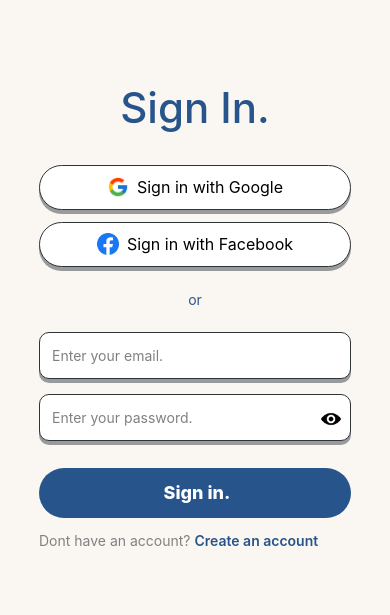
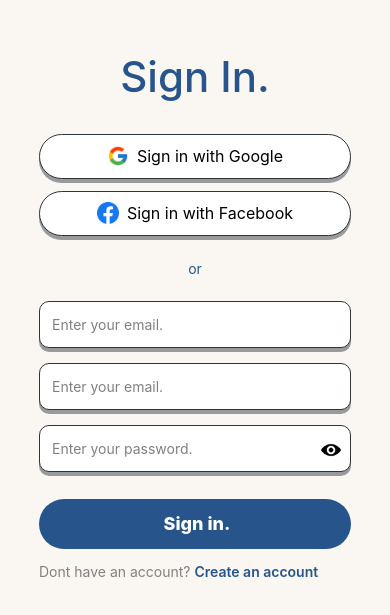
Before and after one commit to Sambid10/native, a React Native app: screen /Login in a window 390 px wide. Shown: the part 107-722 px from the top of the page. Built offline with nearby package versions, Linux system fonts and the light colour scheme.

Commit message:
added another social btn

```diff
--- a/src/screens/LoginPage/index.tsx
+++ b/src/screens/LoginPage/index.tsx
@@ -44,6 +44,10 @@ export default function LoginScreen() {
           handleValue={handleEmail}
           placeholder="Enter your email."
         />
+         <SocialInput
+          handleValue={handleEmail}
+          placeholder="Enter your email."
+        />
         <SocialInput
           handleValue={handlePassword}
           placeholder="Enter your password."
@@ -60,6 +64,7 @@ export default function LoginScreen() {
         </View>
       </View>
     </View>
+
   );
 }
 
```
